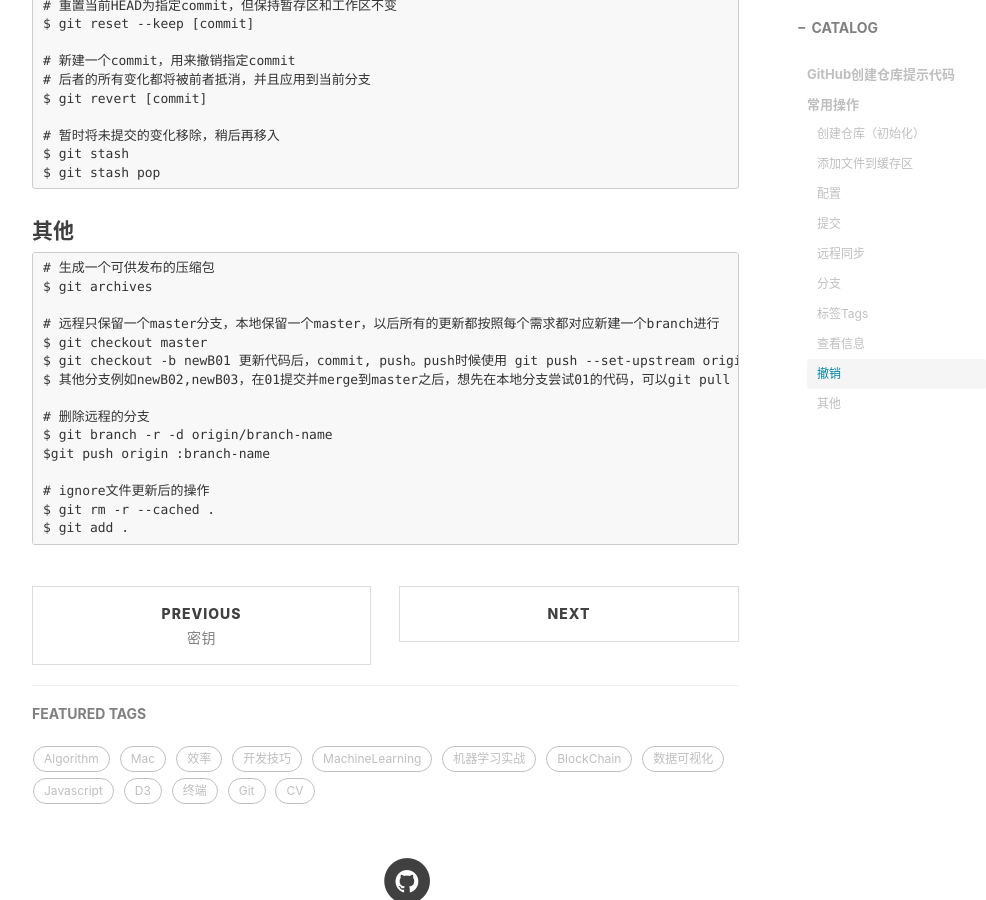
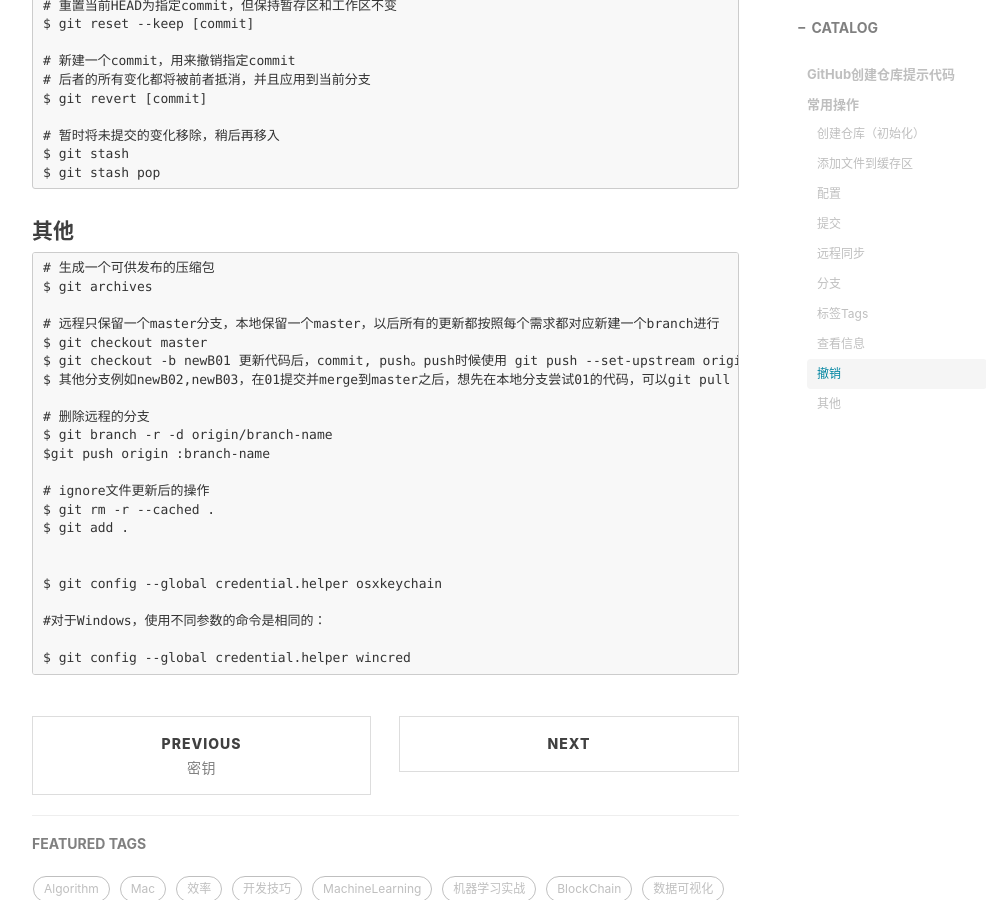
Before and after one commit to jangzc/jangzc.github.io, a Jekyll site: the page built from _posts/2018-08-03-Git指令整理.md, in a window 1280 px wide and 900 px high, scrolled down 5704 px. Shown: the whole window, without its empty margins (233-1219 px from the left). Built offline with Jekyll 4.4.1, drawn with Linux system fonts in a browser that asks for light colours; nearby versions of some CDN libraries; comment, search, counter and statistics services are not loaded.

Commit message:
Update 2018-08-03-Git指令整理.md

```diff
--- a/_posts/2018-08-03-Git指令整理.md
+++ b/_posts/2018-08-03-Git指令整理.md
@@ -297,3 +297,10 @@ tags:
 	# ignore文件更新后的操作
 	$ git rm -r --cached .
 	$ git add .
+
+
+	$ git config --global credential.helper osxkeychain
+
+	#对于Windows，使用不同参数的命令是相同的：
+
+	$ git config --global credential.helper wincred
```
